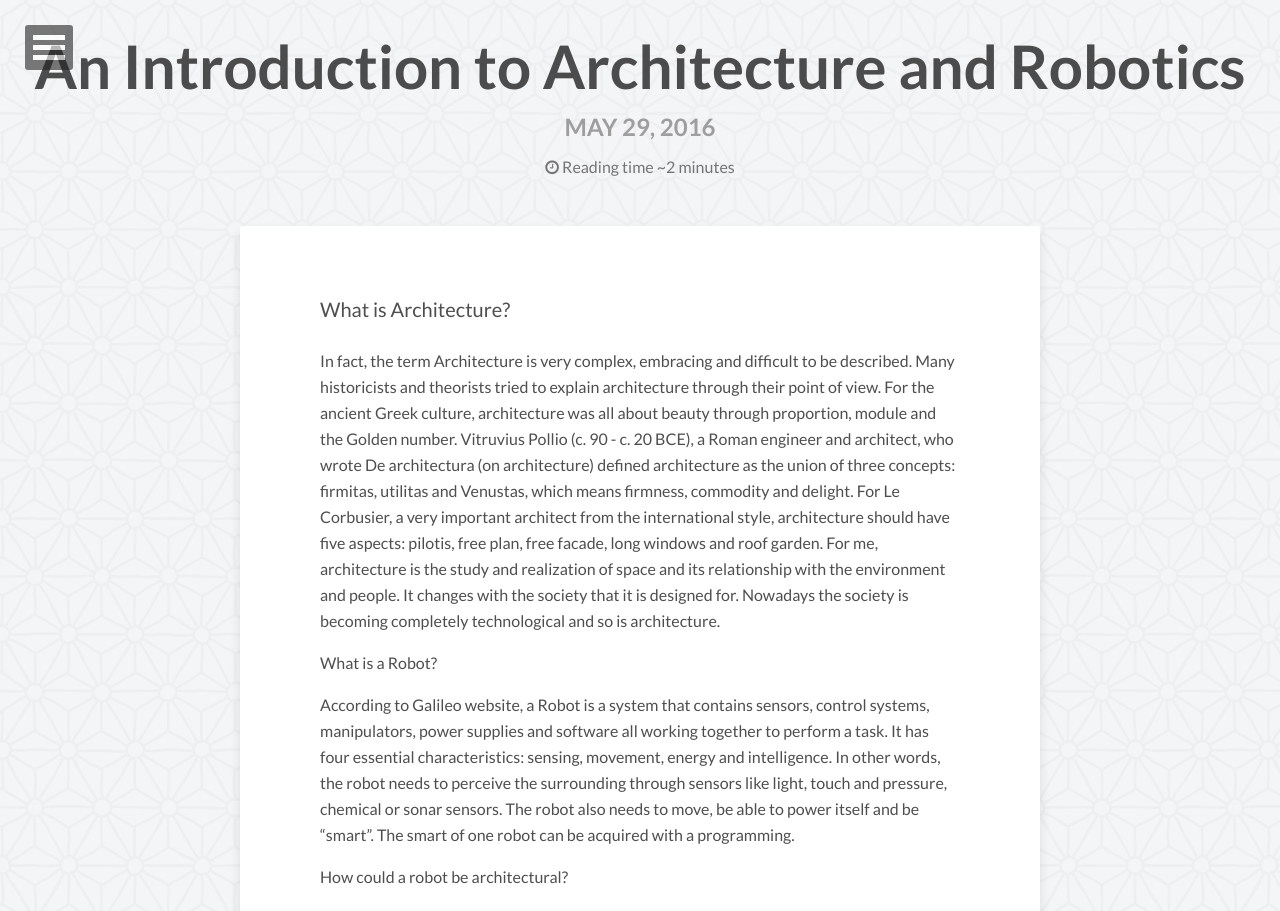
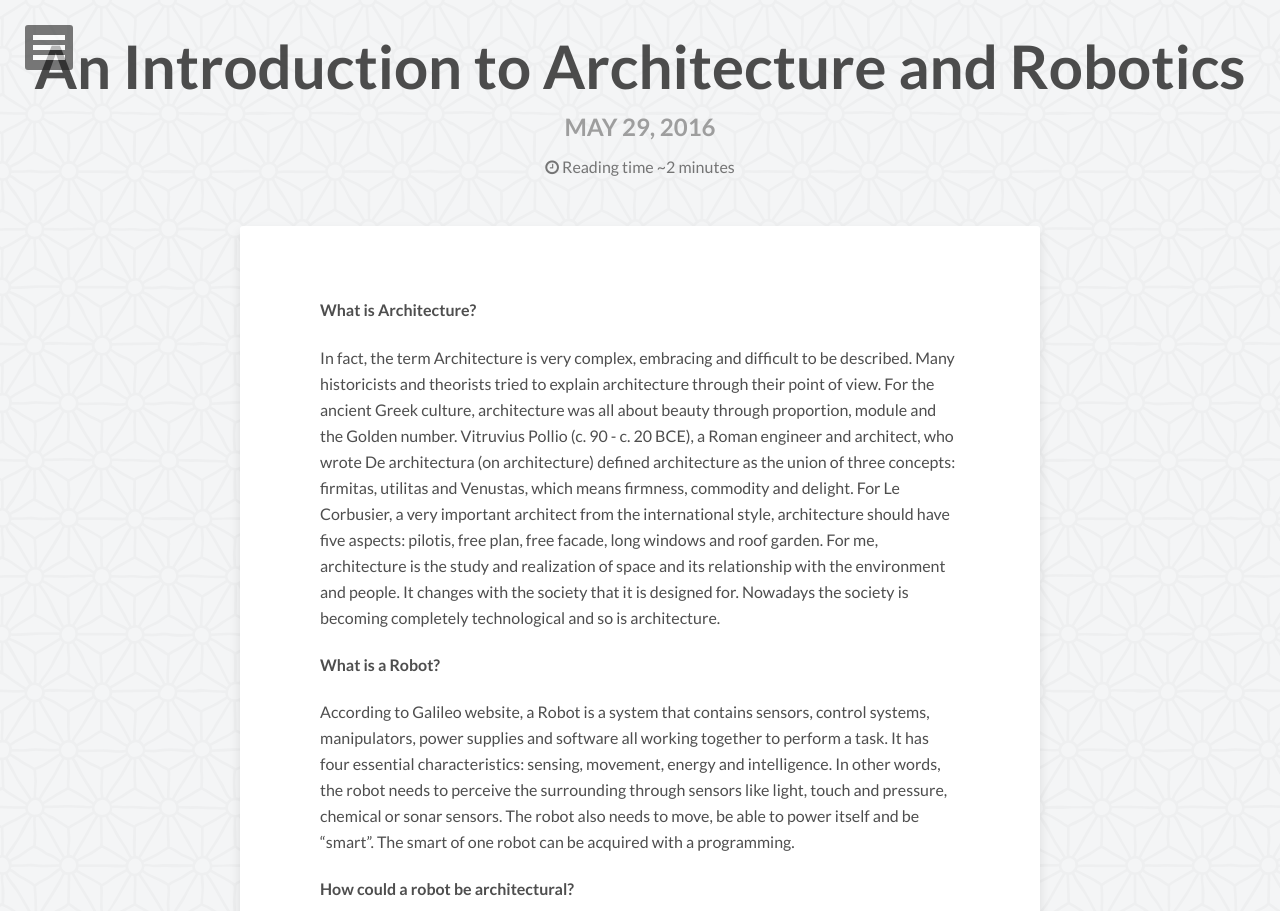
Before and after one commit to jfunatsu/jfunatsu.github.io, a Jekyll site: the page built from _posts/2016-05-29-Introduction.md, in a window 1280 px wide. Shown: the top 911 px of the page. Built offline with Jekyll 4.4.1, drawn with Linux system fonts in a browser that asks for light colours; nearby versions of some CDN libraries.

```diff
--- a/_posts/2016-05-29-Introduction.md
+++ b/_posts/2016-05-29-Introduction.md
@@ -5,7 +5,7 @@ description: "What is Architecture? What is a Robot? How could a Robot be Archit
 modified: 2016-05-29
 tags: [architecture robotics]
 ---
-What is Architecture?
+#### What is Architecture?
 
 In fact, the term Architecture is very complex, embracing and difficult to be described. Many historicists and theorists tried to explain architecture through their point of view.
 For the ancient Greek culture, architecture was all about beauty through proportion, module and the Golden number.
@@ -13,11 +13,11 @@ Vitruvius Pollio (c. 90 - c. 20 BCE), a Roman engineer and architect, who wrote
 For Le Corbusier, a very important architect from the international style, architecture should have five aspects: pilotis, free plan, free facade, long windows and roof garden.
 For me, architecture is the study and realization of space and its relationship with the environment and people. It changes with the society that it is designed for. Nowadays the society is becoming completely technological and so is architecture.
 
-What is a Robot?
+#### What is a Robot?
 
 According to Galileo website, a Robot is a system that contains sensors, control systems, manipulators, power supplies and software all working together to perform a task. It has four essential characteristics: sensing, movement, energy and intelligence. In other words, the robot needs to perceive the surrounding through sensors like light, touch and pressure, chemical or sonar sensors. The robot also needs to move, be able to power itself and be “smart”. The smart of one robot can be acquired with a programming.
 
-How could a robot be architectural?
+#### How could a robot be architectural?
 
 Robots can have many functions in different fields of study, one of these fields is architecture. A robot that is architectural is programed to help the fabrication in architecture. It can move bricks and construct a wall, for example.
 
@@ -27,7 +27,7 @@ Robots can have many functions in different fields of study, one of these fields
 <iframe src="https://player.vimeo.com/video/158804688" width="640" height="360" frameborder="0" webkitallowfullscreen mozallowfullscreen allowfullscreen></iframe>
 <p><a href="https://vimeo.com/158804688">Robotically Milled Timber Joints</a> from <a href="https://vimeo.com/robotsinarchitecture">robotsinarchitecture</a> on <a href="https://vimeo.com">Vimeo</a>.</p>
 
-How could architecture be robotic?
+#### How could architecture be robotic?
 
 Day by day buildings are getting more technological and intelligent. Everywhere you can see doors that open with movement sensors, stairs that moves, lights that turn on by themselves. All those elements collaborate to architecture to be a robot.
 One great example is the Institut du Monde Arabe, in Paris, France, designed by Jean Nouvel. A main feature and innovative element of the building is the advanced responsive metallic brise soleil on the south facade. The system incorporates several hundred light sensitive diaphragms that regulate the amount of light that is allowed to enter the building. During the various phases of the lens, a shifting geometric pattern is formed and showcased as both light and void. Squares, circles, and octagonal shapes are produced in a fluid motion as light is modulated in parallel. Interior spaces are dramatically modified, along with the exterior appearance.
```
